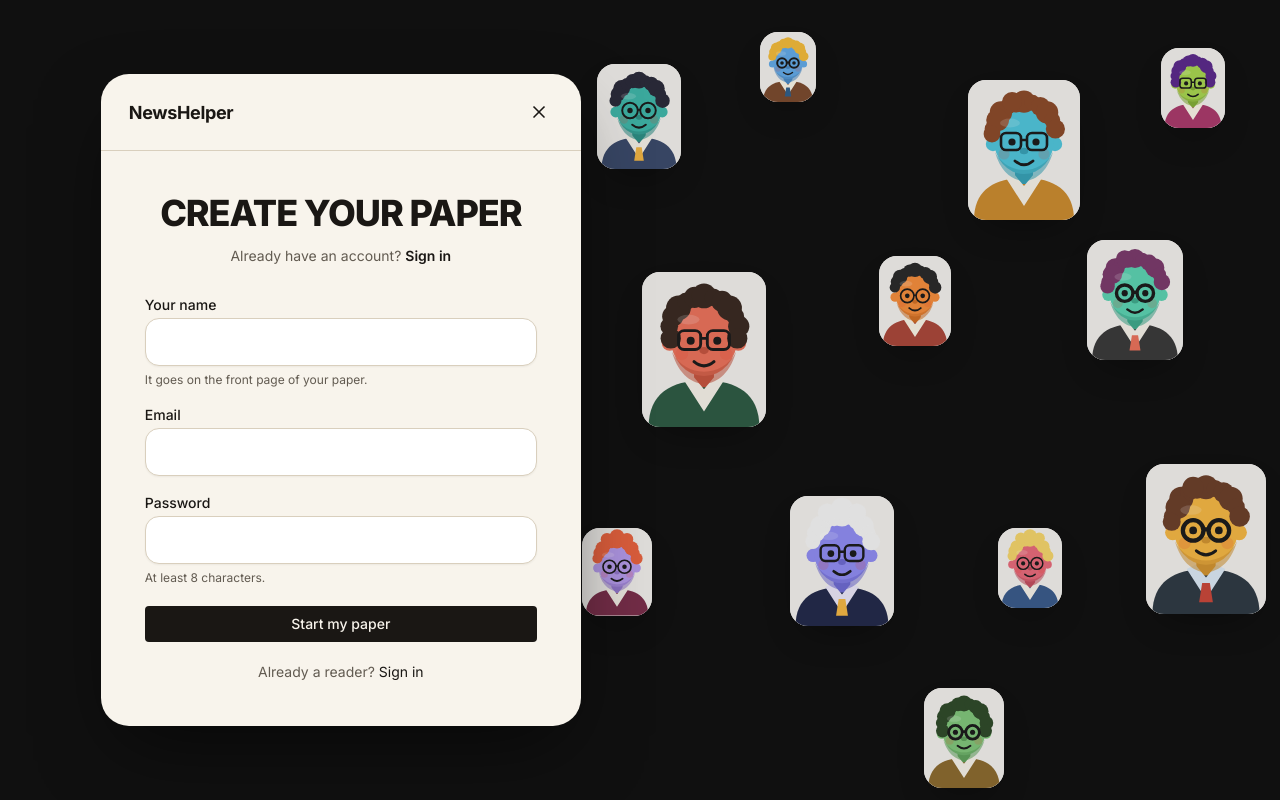
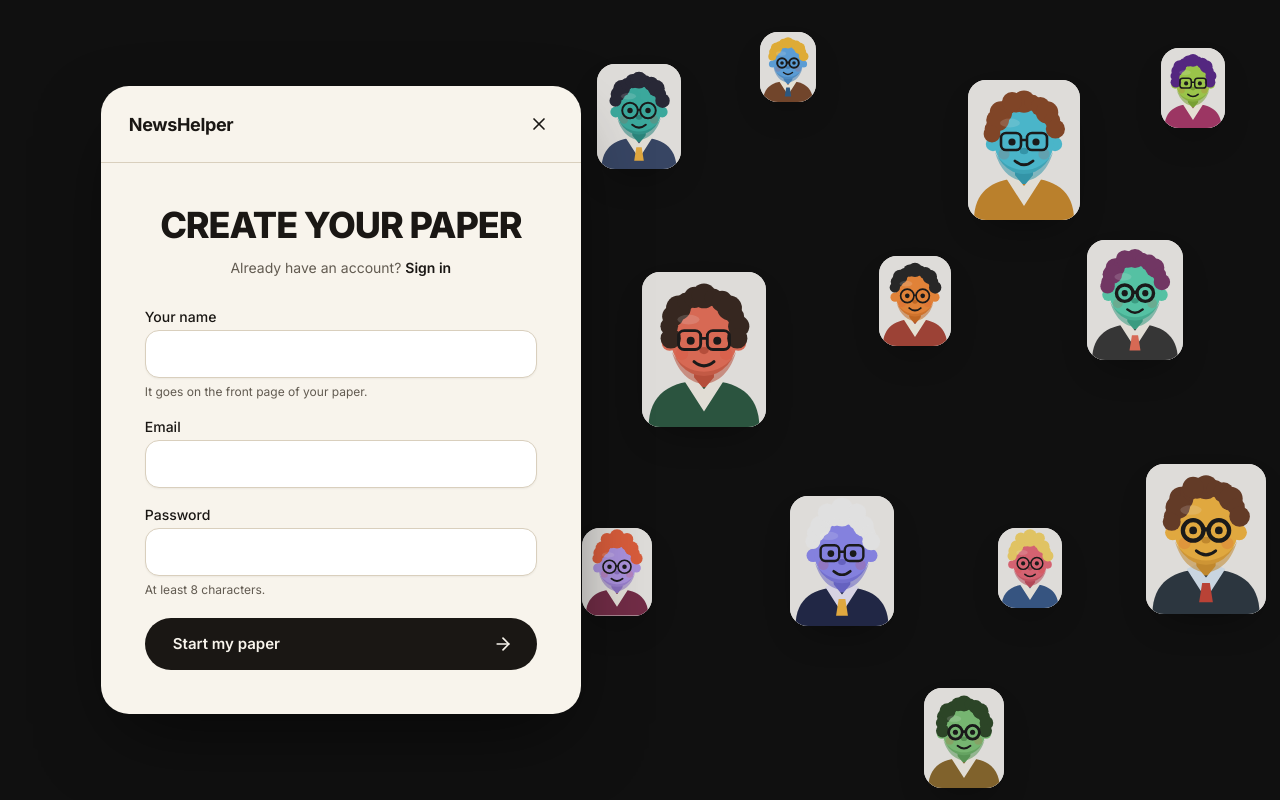
Before and after one commit to Abdul-Rafe8311/new-_helper, a Next.js app in the folder apps/web/: page /signup in a window 1280 px wide. Built offline with nearby package versions, Linux system fonts and the light colour scheme.

Commit message:
feat(web): pill submit button with arrow on the auth forms

```diff
--- a/apps/web/src/components/auth/login-form.tsx
+++ b/apps/web/src/components/auth/login-form.tsx
@@ -1,7 +1,7 @@
 "use client";
 
 import { zodResolver } from "@hookform/resolvers/zod";
-import Link from "next/link";
+import { ArrowRight } from "lucide-react";
 import { useRouter } from "next/navigation";
 import { useForm } from "react-hook-form";
 
@@ -49,15 +49,10 @@ export function LoginForm() {
         error={errors.password?.message}
         {...register("password")}
       />
-      <Button type="submit" variant="accent" className="w-full" disabled={isSubmitting}>
+      <Button type="submit" className="su-cta" disabled={isSubmitting}>
         {isSubmitting ? "Signing in…" : "Sign in"}
+        <ArrowRight aria-hidden="true" />
       </Button>
-      <p className="text-center font-sans text-sm text-muted">
-        New here?{" "}
-        <Link href="/signup" className="text-accent underline-offset-4 hover:underline">
-          Start your paper
-        </Link>
-      </p>
     </form>
   );
 }
--- a/apps/web/src/components/auth/signup-form.tsx
+++ b/apps/web/src/components/auth/signup-form.tsx
@@ -1,7 +1,7 @@
 "use client";
 
 import { zodResolver } from "@hookform/resolvers/zod";
-import Link from "next/link";
+import { ArrowRight } from "lucide-react";
 import { useRouter } from "next/navigation";
 import { useForm } from "react-hook-form";
 
@@ -64,15 +64,10 @@ export function SignupForm() {
         error={errors.password?.message}
         {...register("password")}
       />
-      <Button type="submit" variant="accent" className="w-full" disabled={isSubmitting}>
+      <Button type="submit" className="su-cta" disabled={isSubmitting}>
         {isSubmitting ? "Setting the presses…" : "Start my paper"}
+        <ArrowRight aria-hidden="true" />
       </Button>
-      <p className="text-center font-sans text-sm text-muted">
-        Already a reader?{" "}
-        <Link href="/login" className="text-accent underline-offset-4 hover:underline">
-          Sign in
-        </Link>
-      </p>
     </form>
   );
 }
```
